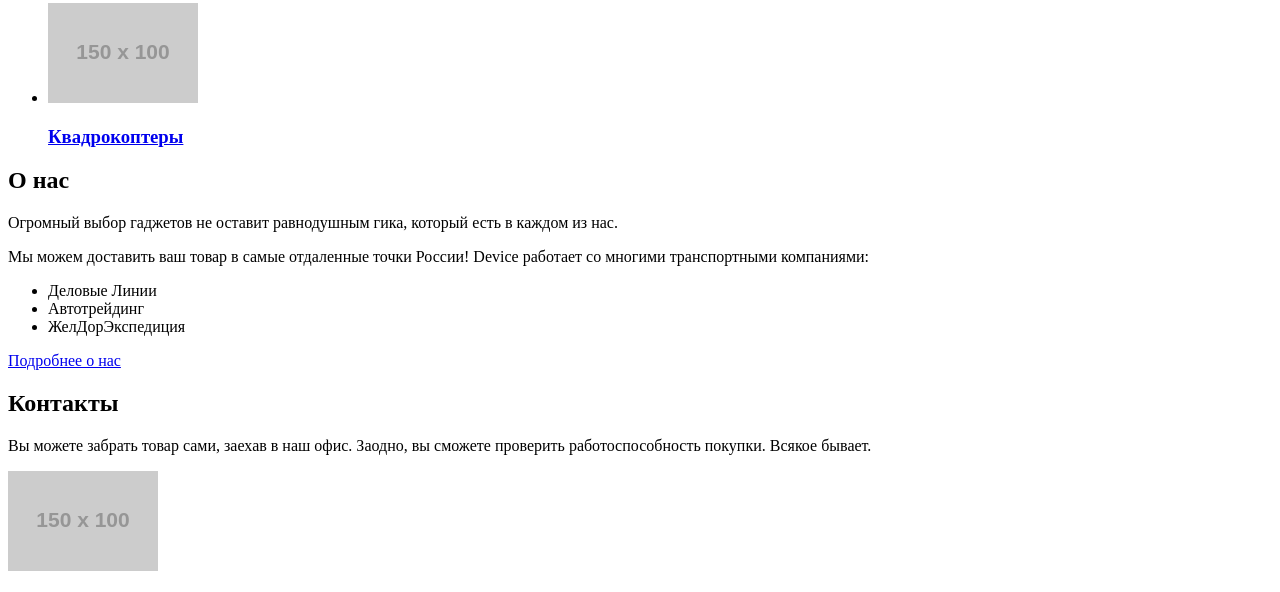
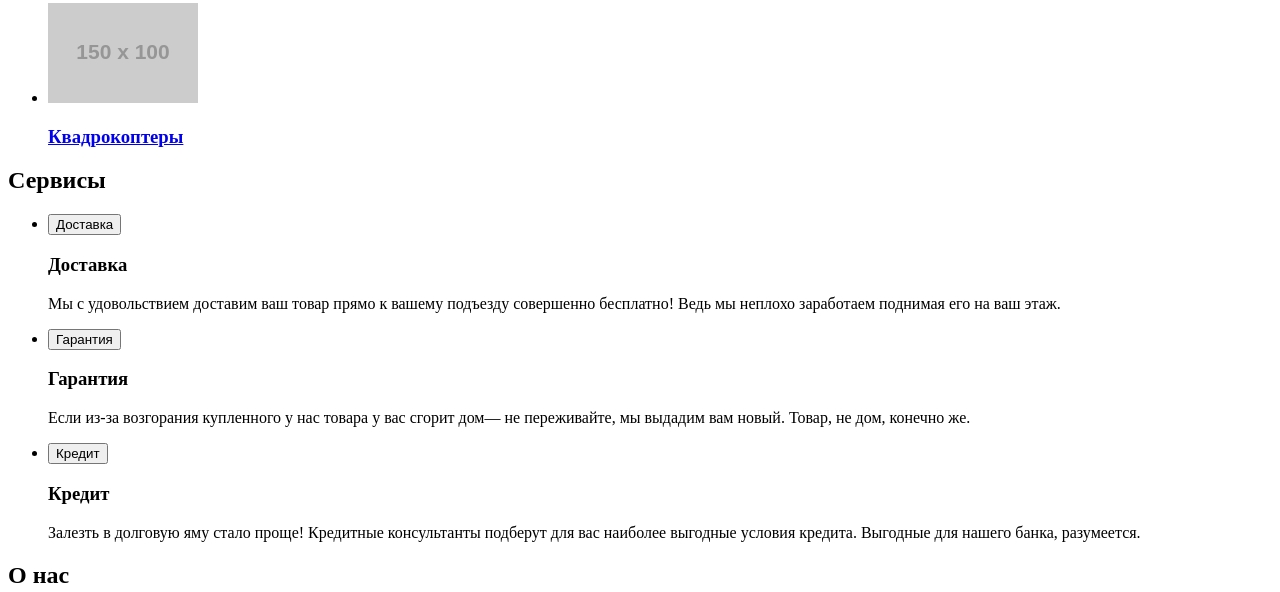
Before and after one commit to GulnaraY/258701-device-24, a plain HTML site: page index.html in a window 1280 px wide. Shown: the part 2088-2680 px from the top of the page. Drawn offline with Linux system fonts and the light colour scheme; placeholder pictures from the web are drawn by us.

Commit message:
Добавляет раздел с сервисами

```diff
--- a/index.html
+++ b/index.html
@@ -123,6 +123,29 @@
 					</a></li>
 			</ul>
 		</section>
+		<section class="services">
+		<h2 class="visually-hidden">Сервисы</h2>
+			<ul class="services-slider">
+				<li class="services-slider-item">
+					<button class="slider-button">Доставка</button>
+					<h3>Доставка</h3>
+					<p>Мы с удовольствием доставим ваш товар прямо к вашему подъезду совершенно бесплатно! Ведь мы
+					неплохо заработаем поднимая его на ваш этаж.</p>
+				</li>
+				<li class="services-slider-item">
+					<button class="slider-button">Гарантия</button>
+					<h3>Гарантия</h3>
+					<p>Если из-за возгорания купленного у нас товара у вас сгорит дом&mdash; не переживайте,
+					мы выдадим вам новый. Товар, не дом, конечно же.</p>
+				</li>
+				<li class="services-slider-item">
+					<button class="slider-button">Кредит</button>
+					<h3>Кредит</h3>
+					<p>Залезть в долговую яму стало проще! Кредитные консультанты подберут для вас
+					наиболее выгодные условия кредита. Выгодные для нашего банка, разумеется.</p>
+				</li>
+			</ul>
+		</section>
 		<section class="about-us">
 			<h2>О нас</h2>
 			<p>Огромный выбор гаджетов не оставит равнодушным гика, который есть в каждом из нас.</p>
```
